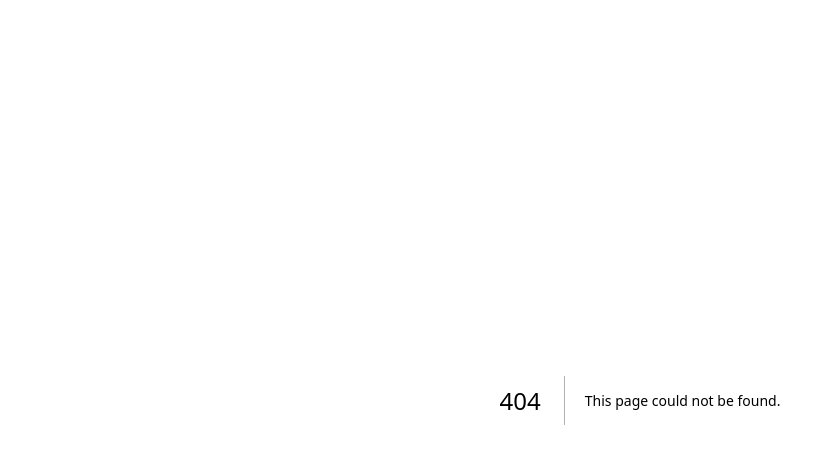
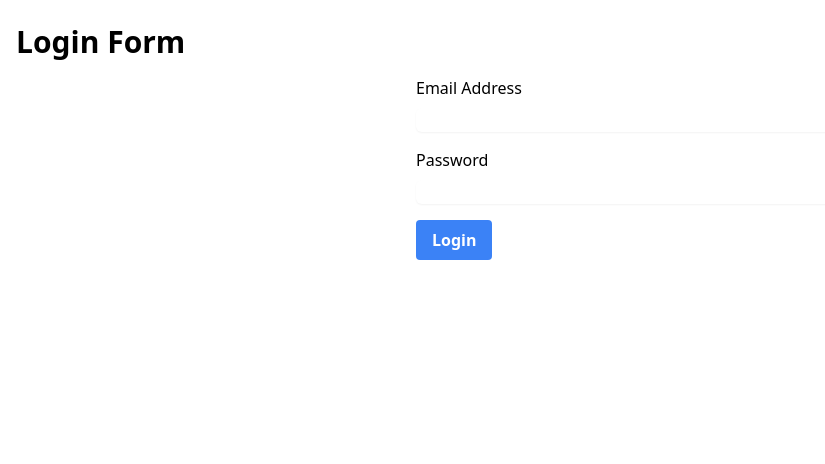
Before and after one commit to saviojohn/Motoshare, a Next.js app: page /login_page in a window 1280 px wide. Before the commit this address had no page. Shown: the top 464 px of the page, without its empty margins (0-825 px from the left). Built offline with nearby package versions, Linux system fonts and the light colour scheme.

Commit message:
tried to set up live location

```diff
--- a/src/pages/_app.tsx
+++ b/src/pages/_app.tsx
@@ -1,12 +1,28 @@
-import '@/styles/globals.css'
-import type { AppProps } from 'next/app'
+// import '@/styles/globals.css'
+// import type { AppProps } from 'next/app'
+// import "leaflet/dist/leaflet.css";
+// import "leaflet/dist/images/marker-icon.png";
+// import "leaflet/dist/images/marker-shadow.png";
+// import {firebaseConfig} from "@/firebase/firebase.config";
+// import { initializeApp } from "firebase/app";
+
+// export default function App({ Component, pageProps }: AppProps) {
+//   initializeApp(firebaseConfig);
+//   return <Component {...pageProps} />
+// }
+import "@/styles/globals.css";
+import type { AppProps } from "next/app";
 import "leaflet/dist/leaflet.css";
 import "leaflet/dist/images/marker-icon.png";
 import "leaflet/dist/images/marker-shadow.png";
-import {firebaseConfig} from "@/firebase/firebase.config";
+import { firebaseConfig } from "@/firebase/firebase.config";
 import { initializeApp } from "firebase/app";
 
-export default function App({ Component, pageProps }: AppProps) {
-  initializeApp(firebaseConfig);
-  return <Component {...pageProps} />
+// Initialize Firebase app
+initializeApp(firebaseConfig);
+
+function MyApp({ Component, pageProps }: AppProps) {
+  return <Component {...pageProps} />;
 }
+
+export default MyApp;
--- a/src/pages/customer.tsx
+++ b/src/pages/customer.tsx
@@ -1,8 +1,7 @@
 import React, { useState } from "react";
 import Head from "next/head";
-import { useRouter } from 'next/router'
+import { useRouter } from "next/router";
 import { getDatabase, ref, child, push, update } from "firebase/database";
-
 
 const CustomerForm = () => {
   const [name, setName] = useState("");
@@ -12,20 +11,22 @@ const CustomerForm = () => {
   const [address, setAddress] = useState("");
   const router = useRouter();
 
-  function submitData(e) {
+  function submitData(e: { preventDefault: () => void; }) {
     e.preventDefault();
-    const customer = {name, email, phone, gender, address};
+    const customer = { name, email, phone, gender, address };
     const db = getDatabase();
 
-    let newPostKey = push(child(ref(db), 'posts')).key;
+    let newPostKey = push(child(ref(db), "posts")).key;
 
     let updates = {};
-    updates['/customers/' + newPostKey] = customer;
+    updates["/customers/" + newPostKey] = customer;
 
-    return update(ref(db), updates).then( () => {
-      window.alert("Registration Completed");
-      router.push("/nextcustomerpage");
-    }).catch(error => console.error(error));
+    return update(ref(db), updates)
+      .then(() => {
+        window.alert("Registration Completed");
+        router.push("/nextcustomerpage");
+      })
+      .catch((error) => console.error(error));
   }
 
   return (
@@ -99,8 +100,11 @@ const CustomerForm = () => {
               onChange={(e) => setAddress(e.target.value)}
             ></textarea>
           </div>
-          <button type="submit" className="flex justify-center bg-blue-500 text-white font-bold py-2 px-4 rounded focus:outline-none focus:shadow-outline-blue active:bg-blue-600">
-              Submit
+          <button
+            type="submit"
+            className="flex justify-center bg-blue-500 text-white font-bold py-2 px-4 rounded focus:outline-none focus:shadow-outline-blue active:bg-blue-600"
+          >
+            Submit
           </button>
         </form>
       </div>
--- a/src/pages/index.tsx
+++ b/src/pages/index.tsx
@@ -2,6 +2,7 @@ import React from "react";
 import Head from "next/head";
 import Link from "next/link";
 import "tailwindcss/tailwind.css";
+
 
 const SelectUserType = () => {
   return (
--- /dev/null
+++ b/src/pages/login_page.tsx
@@ -0,0 +1,70 @@
+import React, { useState } from "react";
+import Head from "next/head";
+import { useRouter } from "next/router";
+import { getAuth, signInWithEmailAndPassword } from "firebase/auth";
+
+const LoginForm = () => {
+  const [email, setEmail] = useState("");
+  const [password, setPassword] = useState("");
+  const router = useRouter();
+
+  function submitData(e: { preventDefault: () => void }) {
+    e.preventDefault();
+    const auth = getAuth();
+
+    signInWithEmailAndPassword(auth, email, password)
+      .then(() => {
+        window.alert("Login successful");
+        router.push("/nextcustomerpage");
+      })
+      .catch((error) => {
+        console.error(error);
+        window.alert("Invalid email or password");
+      });
+  }
+
+  return (
+    <>
+      <Head>
+        <title>Login Form</title>
+      </Head>
+      <div className="container mx-auto px-4 py-6">
+        <h1 className="text-3xl font-bold mb-4">Login Form</h1>
+        <form className="max-w-md mx-auto" onSubmit={submitData}>
+          <div className="mb-4">
+            <label htmlFor="email" className="block font-medium mb-2">
+              Email Address
+            </label>
+            <input
+              id="email"
+              type="email"
+              className="w-full border-gray-300 rounded-md shadow-sm focus:border-blue-500 focus:ring-blue-500"
+              value={email}
+              onChange={(e) => setEmail(e.target.value)}
+            />
+          </div>
+          <div className="mb-4">
+            <label htmlFor="password" className="block font-medium mb-2">
+              Password
+            </label>
+            <input
+              id="password"
+              type="password"
+              className="w-full border-gray-300 rounded-md shadow-sm focus:border-blue-500 focus:ring-blue-500"
+              value={password}
+              onChange={(e) => setPassword(e.target.value)}
+            />
+          </div>
+          <button
+            type="submit"
+            className="flex justify-center bg-blue-500 text-white font-bold py-2 px-4 rounded focus:outline-none focus:shadow-outline-blue active:bg-blue-600"
+          >
+            Login
+          </button>
+        </form>
+      </div>
+    </>
+  );
+};
+
+export default LoginForm;
--- a/src/pages/nextcustomerpage.tsx
+++ b/src/pages/nextcustomerpage.tsx
@@ -1,11 +1,20 @@
-import React, { useState } from "react";
-import Head from "next/head";
+import React, { useState, useEffect, useRef } from "react";
 import { MapContainer, TileLayer, Marker, Popup } from "react-leaflet";
 import {
   GeoapifyGeocoderAutocomplete,
   GeoapifyContext,
+  GeoapifyGeocoderAutocompleteOptions,
 } from "@geoapify/react-geocoder-autocomplete";
 import "@geoapify/geocoder-autocomplete/styles/minimal.css";
+import L from "leaflet";
+import icon from "./location-icon.png";
+
+interface CustomGeoapifyGeocoderAutocompleteOptions
+  extends GeoapifyGeocoderAutocompleteOptions {
+  options?: {
+    markerIcon?: string;
+  };
+}
 
 const CustomerLocation = () => {
   const [pickupLocation, setPickupLocation] = useState({
@@ -16,6 +25,10 @@ const CustomerLocation = () => {
     label: "",
     coordinates: [0, 0] as [number, number],
   });
+  const [liveLocation, setLiveLocation] = useState<[number, number]>([
+    10.21737, 76.321,
+  ]);
+  const mapRef = useRef<any>();
 
   function onPickupSelect(value: {
     properties: { formatted: any };
@@ -37,21 +50,66 @@ const CustomerLocation = () => {
     });
   }
 
+  function onRequestClick() {
+    console.log("Request button clicked!");
+    // Add your request code here
+  }
+
+  const locationIcon = L.icon({
+    iconUrl: icon.src,
+    iconRetinaUrl: icon.src,
+    iconSize: [38, 38],
+    iconAnchor: [19, 38],
+  });
+
+  function getLiveLocation() {
+    console.log("Getting live location...");
+    if (navigator.geolocation) {
+      navigator.geolocation.getCurrentPosition(
+        (position) => {
+          console.log(
+            "Live location retrieved:",
+            position.coords.latitude,
+            position.coords.longitude
+          );
+          setLiveLocation([
+            position.coords.latitude,
+            position.coords.longitude,
+          ]);
+          // Update the map center to the new live location
+          mapRef.current.setView(
+            [position.coords.latitude, position.coords.longitude],
+            13
+          );
+        },
+        (error) => {
+          console.log("Error getting live location:", error.message);
+          // Provide a default location as a fallback
+          setLiveLocation([10.21737, 76.321]);
+        }
+      );
+    } else {
+      console.log("Geolocation is not supported by this browser.");
+      // Provide a default location as a fallback
+      setLiveLocation([10.21737, 76.321]);
+    }
+  }
+
+  function onShowMyLocationClick() {
+    getLiveLocation();
+  }
+
+  useEffect(() => {
+    if (!liveLocation) {
+      setLiveLocation([10.21737, 76.321]);
+    }
+  }, [liveLocation]);
+
   return (
     <>
-      <Head>
-        <title>Customer Location</title>
-        <link
-          rel="stylesheet"
-          href="https://unpkg.com/leaflet@1.7.1/dist/leaflet.css"
-          integrity="sha384-zqvGKtOdqDwrH2QoVvKgZNhWCBpxHr0TWX9Rc1BpKcgt7sPZocYInB0VxSy0ca94"
-          crossOrigin=""
-        />
-      </Head>
       <div className="container mx-auto px-4 py-6">
-        <h1 className="text-3xl font-bold mb-4">Customer Location</h1>
         <form className="max-w-md mx-auto">
-          <div className="mb-4">
+          <div className="mb-4 flex flex-col justify-start items-start">
             <label htmlFor="pickup" className="block font-medium mb-2">
               Pickup Location
             </label>
@@ -59,10 +117,15 @@ const CustomerLocation = () => {
               <GeoapifyGeocoderAutocomplete
                 placeholder="Enter pickup location"
                 placeSelect={onPickupSelect}
+                options={{
+                  markerIcon:
+                    "https://img.icons8.com/?size=512&id=67384&format=png",
+                }}
+                {...(Option as CustomGeoapifyGeocoderAutocompleteOptions)}
               />
             </GeoapifyContext>
           </div>
-          <div className="mb-4">
+          <div className="mb-4 flex flex-col justify-start items-start">
             <label htmlFor="drop" className="block font-medium mb-2">
               Drop Location
             </label>
@@ -70,15 +133,29 @@ const CustomerLocation = () => {
               <GeoapifyGeocoderAutocomplete
                 placeholder="Enter drop location"
                 placeSelect={onDropSelect}
+                options={{
+                  markerIcon:
+                    "https://img.icons8.com/?size=512&id=67384&format=png",
+                }}
+                {...(Option as CustomGeoapifyGeocoderAutocompleteOptions)}
               />
             </GeoapifyContext>
+          </div>
+          <div className="mb-4 flex justify-end">
+            <button
+              className="bg-blue-500 hover:bg-blue-700 text-white font-bold py-2 px-4 rounded"
+              onClick={onRequestClick}
+            >
+              Request
+            </button>
           </div>
         </form>
         <div className="mt-8">
           <MapContainer
-            center={[51.505, -0.09]}
+            center={liveLocation}
             zoom={13}
             style={{ height: "400px" }}
+            ref={mapRef}
           >
             <TileLayer url="https://{s}.tile.openstreetmap.org/{z}/{x}/{y}.png" />
             {pickupLocation.label &&
@@ -92,6 +169,23 @@ const CustomerLocation = () => {
                 <Popup>{dropLocation.label}</Popup>
               </Marker>
             )}
+            {liveLocation && (
+              <Marker position={liveLocation} icon={locationIcon}>
+                <Popup>You are here</Popup>
+              </Marker>
+            )}
+            <button
+              className="bg-blue-500 hover:bg-blue-700 text-white font-bold py-2 px-4 rounded"
+              onClick={onShowMyLocationClick}
+              style={{
+                position: "absolute",
+                top: "10px",
+                right: "10px",
+                zIndex: 1000,
+              }}
+            >
+              Show My Location
+            </button>
           </MapContainer>
         </div>
       </div>
```
Also changed, not shown: package.json (+10 -1 lines), src/pages/customer-profile.tsx (added), src/pages/location-icon.png (added), 1 other file (tests, documents, lock files or other folders).
